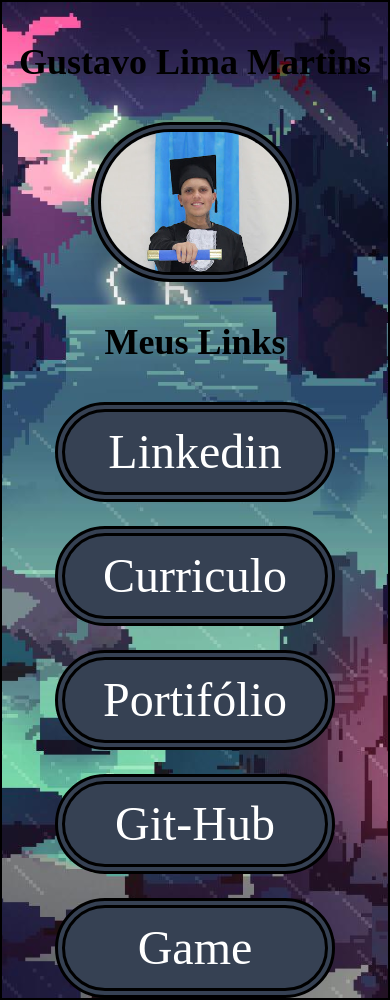
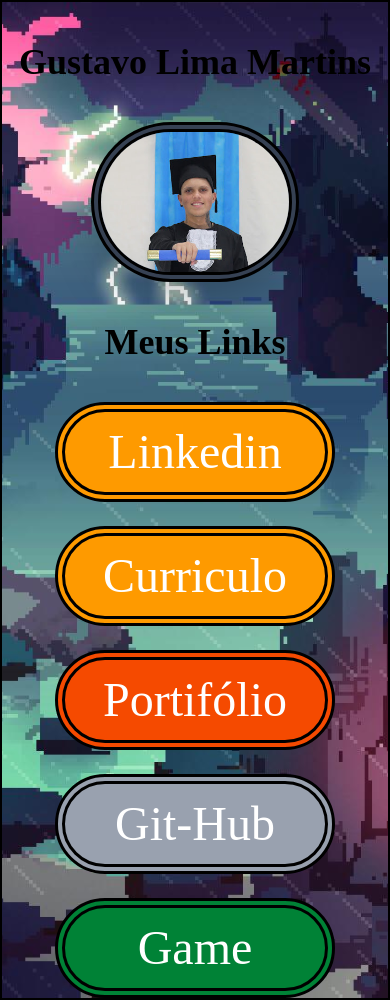
Before and after one commit to GustavoLimaMartinsJD/MeuSiteTesteReact, a React (Vite) app in the folder meusitereact/: page / in a window 390 px wide. Built offline with nearby package versions, Linux system fonts and the light colour scheme.

Commit message:
Responsividade aplicada e corpadrao apenas mobile

```diff
--- a/meusitereact/src/App.jsx
+++ b/meusitereact/src/App.jsx
@@ -56,19 +56,19 @@
           {/* MOBILE */}
           <div className="flex flex-col gap-6 md:hidden items-center">
             <div className="w-72">
-              <Button corpadrao="bg-blue-500" texto="Linkedin" cor="hover:bg-blue-400" link="https://www.linkedin.com/in/gustavo-lima-martins-9554143ab/" />
+              <Button corpadrao="bg-amber-500" texto="Linkedin" cor="hover:bg-blue-400" link="https://www.linkedin.com/in/gustavo-lima-martins-9554143ab/" />
             </div>
             <div className="w-72">
-              <Button corpadrao="bg-red-500" texto="Curriculo" cor="hover:bg-amber-500" link="https://drive.google.com/file/d/1qBs8OdpEF7_RdtKJ3L-edfoHXwvKHK6W/view" />
+              <Button corpadrao="bg-amber-500" texto="Curriculo" cor="hover:bg-amber-500" link="https://drive.google.com/file/d/1qBs8OdpEF7_RdtKJ3L-edfoHXwvKHK6W/view" />
             </div>
             <div className="w-72">
-              <Button corpadrao="bg-red-500" texto="Portifólio" cor="hover:bg-orange-600" link="https://drive.google.com/file/d/1qBs8OdpEF7_RdtKJ3L-edfoHXwvKHK6W/view" />
+              <Button corpadrao="bg-orange-600" texto="Portifólio" cor="hover:bg-orange-600" link="https://drive.google.com/file/d/1qBs8OdpEF7_RdtKJ3L-edfoHXwvKHK6W/view" />
             </div>
             <div className="w-72">
-              <Button corpadrao="bg-gray-500" texto="Git-Hub" cor="hover:bg-gray-400" link="https://github.com/GustavoLimaMartinsJD" />
+              <Button corpadrao="bg-gray-400" texto="Git-Hub" cor="hover:bg-gray-400" link="https://github.com/GustavoLimaMartinsJD" />
             </div>
             <div className="w-72">
-              <Button corpadrao="bg-gray-500" texto="Game" cor="hover:bg-green-700" link="https://drive.google.com/drive/folders/1EFxVbd8FaIV30_cgdAxBufEmUV9H_6lM" />
+              <Button corpadrao="bg-green-700" texto="Game" cor="hover:bg-green-700" link="https://drive.google.com/drive/folders/1EFxVbd8FaIV30_cgdAxBufEmUV9H_6lM" />
             </div>
           </div>
 
@@ -76,23 +76,23 @@
           <div className="hidden md:flex justify-center gap-10">
 
             <div className="w-80 -my-15">
-              <Button corpadrao="bg-blue-500" texto="Linkedin" cor="hover:bg-blue-400" link="https://www.linkedin.com/in/gustavo-lima-martins-9554143ab/" />
+              <Button corpadrao="bg-gray-700" texto="Linkedin" cor="hover:bg-blue-400" link="https://www.linkedin.com/in/gustavo-lima-martins-9554143ab/" />
             </div>
 
             <div className="w-80 mt-20">
-              <Button corpadrao="bg-red-500" texto="Curriculo" cor="hover:bg-amber-500" link="https://drive.google.com/file/d/1qBs8OdpEF7_RdtKJ3L-edfoHXwvKHK6W/view" />
+              <Button corpadrao="bg-gray-700" texto="Curriculo" cor="hover:bg-amber-500" link="https://drive.google.com/file/d/1qBs8OdpEF7_RdtKJ3L-edfoHXwvKHK6W/view" />
             </div>
 
             <div className="w-80 mt-35">
-              <Button corpadrao="bg-red-500" texto="Portifólio" cor="hover:bg-orange-600" link="https://drive.google.com/file/d/1qBs8OdpEF7_RdtKJ3L-edfoHXwvKHK6W/view" />
+              <Button corpadrao="bg-gray-700" texto="Portifólio" cor="hover:bg-orange-600" link="https://drive.google.com/file/d/1qBs8OdpEF7_RdtKJ3L-edfoHXwvKHK6W/view" />
             </div>
 
             <div className="w-80 mt-20">
-              <Button corpadrao="bg-gray-500" texto="Git-Hub" cor="hover:bg-gray-400" link="https://github.com/GustavoLimaMartinsJD" />
+              <Button corpadrao="bg-gray-700" texto="Git-Hub" cor="hover:bg-gray-400" link="https://github.com/GustavoLimaMartinsJD" />
             </div>
 
             <div className="w-80 -my-15">
-              <Button corpadrao="bg-gray-500" texto="Game" cor="hover:bg-green-700" link="https://drive.google.com/drive/folders/1EFxVbd8FaIV30_cgdAxBufEmUV9H_6lM" />
+              <Button corpadrao="bg-gray-700" texto="Game" cor="hover:bg-green-700" link="https://drive.google.com/drive/folders/1EFxVbd8FaIV30_cgdAxBufEmUV9H_6lM" />
             </div>
 
           </div>
--- a/meusitereact/src/Components/Button.jsx
+++ b/meusitereact/src/Components/Button.jsx
@@ -1,7 +1,7 @@
 function Button({texto, cor, link, corpadrao, some})
 {
     return(
-    <button className = {`box-border border-10 bg-gray-700 text-5xl font-light border-black text-white hover:text-black ${cor} w-70 h-25 rounded-full hover:text-5xl hover:w-85 border-double hover:-my-10 hover:border-gray-300 hover:cursor-pointer transition-all duration-700 hover:font-bold`} style={{fontFamily: 'Dancing Script'}} onClick={() => window.location.href = link}>
+    <button className = {`box-border border-10 ${corpadrao} text-5xl font-light border-black text-white hover:text-black ${cor} w-70 h-25 rounded-full hover:text-5xl hover:w-85 border-double hover:-my-10 hover:border-gray-300 hover:cursor-pointer transition-all duration-700 hover:font-bold`} style={{fontFamily: 'Dancing Script'}} onClick={() => window.location.href = link}>
             {texto}
         </button>
     )
```
